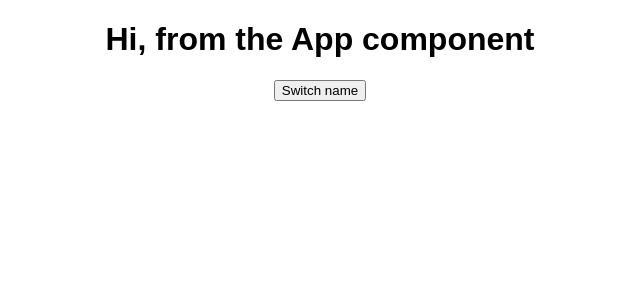
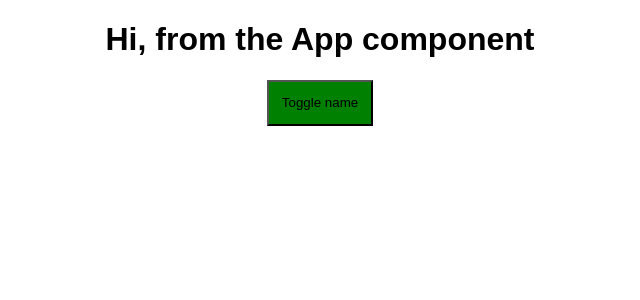
Before and after one commit to pldvd/complete-react-guide, a React (Create React App) app: page / in a window 1280 px wide. Shown: the top 300 px of the page, without its empty margins (320-960 px from the left). Built offline with nearby package versions, Linux system fonts and the light colour scheme.

Commit message:
add dynamic styling to button

```diff
--- a/src/App.js
+++ b/src/App.js
@@ -29,7 +29,7 @@ class App extends Component {
   changeName = (event, id) => {
     const personIndex = this.state.persons.findIndex(person => person.id === id);
 
-    const person = {...this.state.persons[personIndex]};
+    const person = { ...this.state.persons[personIndex] };
     person.name = event.target.value;
 
     const persons = this.state.persons;
@@ -43,6 +43,11 @@ class App extends Component {
 
   render() {
     let persons = null;
+
+    const btnStyle = {
+      backgroundColor: this.state.showPersons ? 'red' : 'green',
+      padding: '1em',
+    }
 
     if (this.state.showPersons) {
 
@@ -65,7 +70,7 @@ class App extends Component {
     return (
       <div className='App'>
         <h1>Hi, from the App component</h1>
-        <button onClick={this.togglePersonHandler}>Switch name</button>
+        <button style={btnStyle} onClick={this.togglePersonHandler}>Toggle name</button>
         {persons}
       </div>
     );
```
